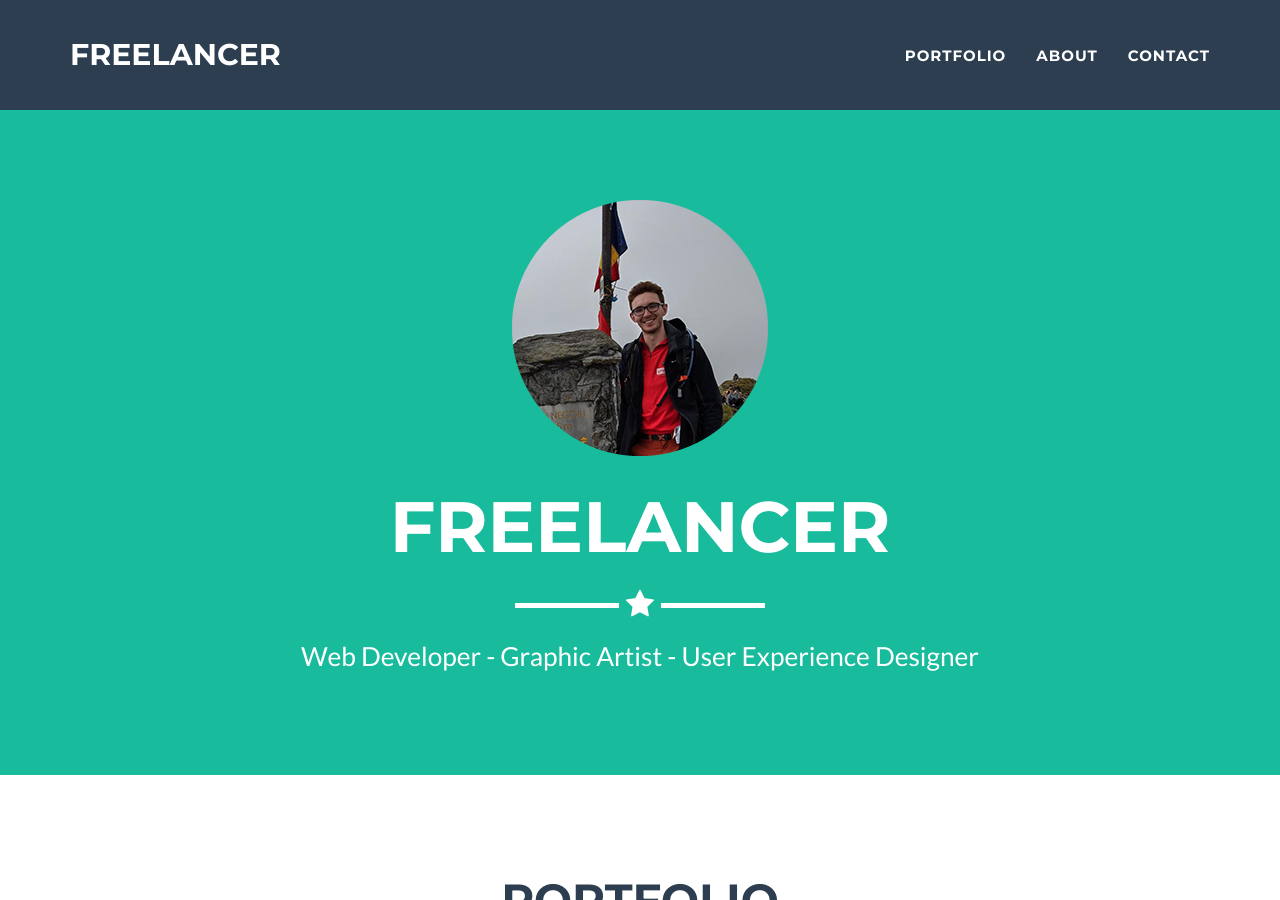
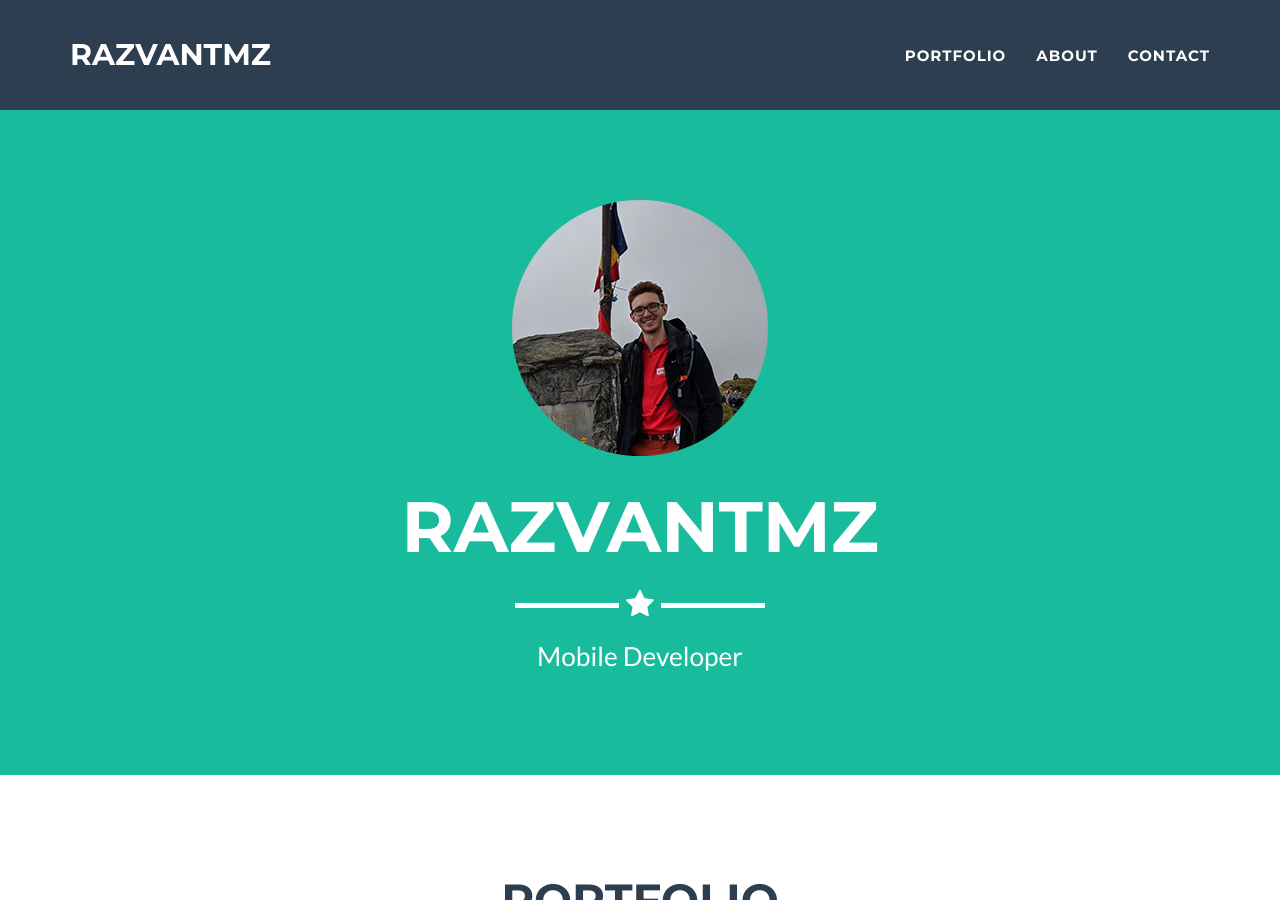
Before and after one commit to jeromelachaud/freelancer-theme, a Jekyll site: the page built from _posts/2014-07-18-project-1.markdown, in a window 1280 px wide and 900 px high. Built offline with Jekyll 4.4.1, drawn with Linux system fonts in a browser that asks for light colours.

Commit message:
Update _config.yml

```diff
--- a/_config.yml
+++ b/_config.yml
@@ -1,10 +1,10 @@
 # Site settings
-title: Freelancer
-email: your-email@domain.com
+title: RazvanTmz
+email: razvantmz@gmail.com
 url: https://github.com/jeromelachaud/freelancer-theme
 description: "Write an awesome description for your new site here. You can edit this line in _config.yml. It will appear in your document head meta (for Google search results) and in your feed.xml site description."
 keywords: "your keywords, separated by commas"
-skills: "Web Developer - Graphic Artist - User Experience Designer"
+skills: "Mobile Developer"
 meta_author: LastName FirstName
 
 # Google webmaster tools
```
